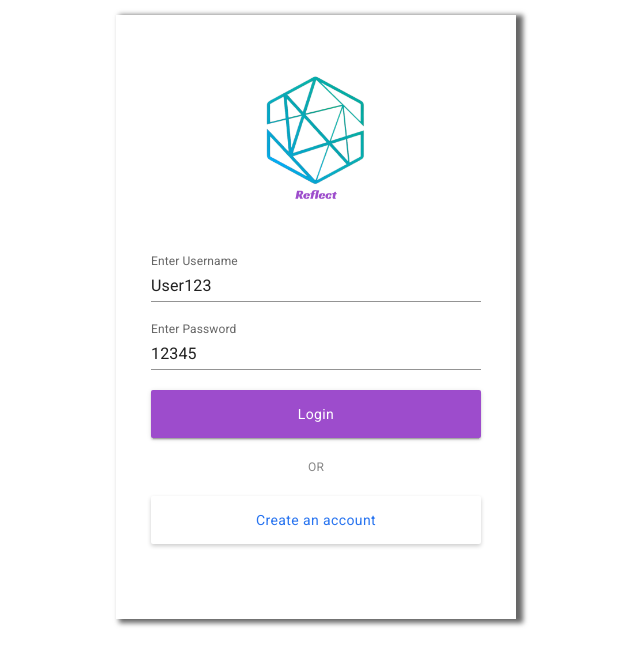
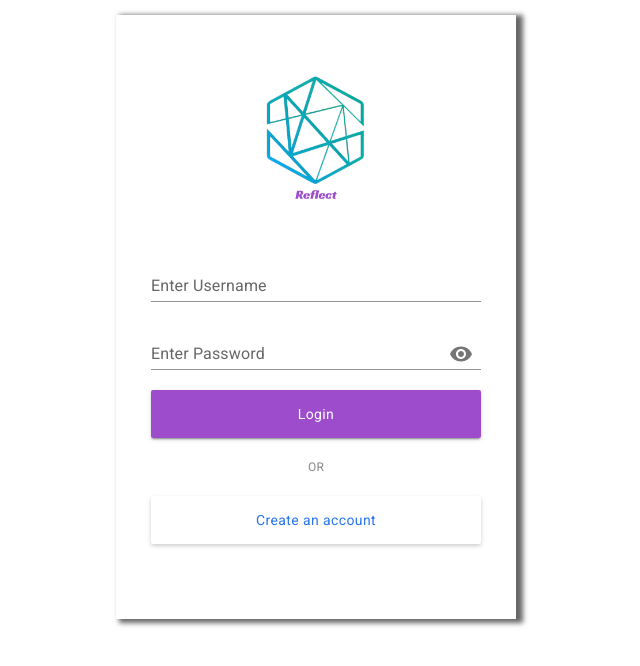
Before and after one commit to Ansari-Irfan-360/Reflect-Blog, a React (Create React App) app in the folder client/: page /account in a window 1280 px wide. Shown: the top 666 px of the page, without its empty margins (324-964 px from the left). Built offline with nearby package versions, Linux system fonts and the light colour scheme.

Commit message:
Update Login.jsx

```diff
--- a/client/src/components/account/Login.jsx
+++ b/client/src/components/account/Login.jsx
@@ -1,9 +1,16 @@
 import React, { useState, useEffect, useContext } from "react";
-
-import { TextField, Box, Button, Typography, styled } from "@mui/material";
+import {
+  TextField,
+  Box,
+  Button,
+  Typography,
+  styled,
+  InputAdornment,
+  IconButton,
+} from "@mui/material";
+import { Visibility, VisibilityOff } from "@mui/icons-material";
 import imageURL from "../../images/Logo.png";
 import { useNavigate } from "react-router-dom";
-
 import { API } from "../../service/api";
 import { DataContext } from "../../context/DataProvider";
 
@@ -64,8 +71,8 @@ const Error = styled(Typography)`
 `;
 
 const loginInitialValues = {
-  username: "User123",
-  password: "12345",
+  username: "",
+  password: "",
 };
 
 const signupInitialValues = {
@@ -80,12 +87,15 @@ const Login = ({ isUserAuthenticated }) => {
   const [error, showError] = useState("");
   const [account, toggleAccount] = useState("login");
 
+  const [showPassword, setShowPassword] = useState(false);
+  const [showSignupPassword, setShowSignupPassword] = useState(false);
+
   const navigate = useNavigate();
   const { setAccount } = useContext(DataContext);
 
   useEffect(() => {
     showError("");
-  }, [login,signup]);
+  }, [login, signup]);
 
   const onValueChange = (e) => {
     setLogin({ ...login, [e.target.name]: e.target.value });
@@ -143,6 +153,10 @@ const Login = ({ isUserAuthenticated }) => {
     }
   };
 
+  const handleClickShowPassword = () => setShowPassword(!showPassword);
+  const handleClickShowSignupPassword = () =>
+    setShowSignupPassword(!showSignupPassword);
+
   const toggleSignup = () => {
     account === "signup" ? toggleAccount("login") : toggleAccount("signup");
     showError("");
@@ -167,10 +181,23 @@ const Login = ({ isUserAuthenticated }) => {
             />
             <TextField
               variant="standard"
+              type={showPassword ? "text" : "password"}
               value={login.password}
               onChange={(e) => onValueChange(e)}
               name="password"
               label="Enter Password"
+              InputProps={{
+                endAdornment: (
+                  <InputAdornment position="end">
+                    <IconButton
+                      aria-label="toggle password visibility"
+                      onClick={handleClickShowPassword}
+                    >
+                      {showPassword ? <VisibilityOff /> : <Visibility />}
+                    </IconButton>
+                  </InputAdornment>
+                ),
+              }}
             />
 
             {error && <Error>{error}</Error>}
@@ -204,10 +231,23 @@ const Login = ({ isUserAuthenticated }) => {
             />
             <TextField
               variant="standard"
+              type={showSignupPassword ? "text" : "password"}
               value={signup.password}
               onChange={(e) => onInputChange(e)}
               name="password"
               label="Enter Password"
+              InputProps={{
+                endAdornment: (
+                  <InputAdornment position="end">
+                    <IconButton
+                      aria-label="toggle password visibility"
+                      onClick={handleClickShowSignupPassword}
+                    >
+                      {showSignupPassword ? <VisibilityOff /> : <Visibility />}
+                    </IconButton>
+                  </InputAdornment>
+                ),
+              }}
             />
             {error && <Error>{error}</Error>}
             <SignupButton onClick={() => signupUser()}>Signup</SignupButton>
```
